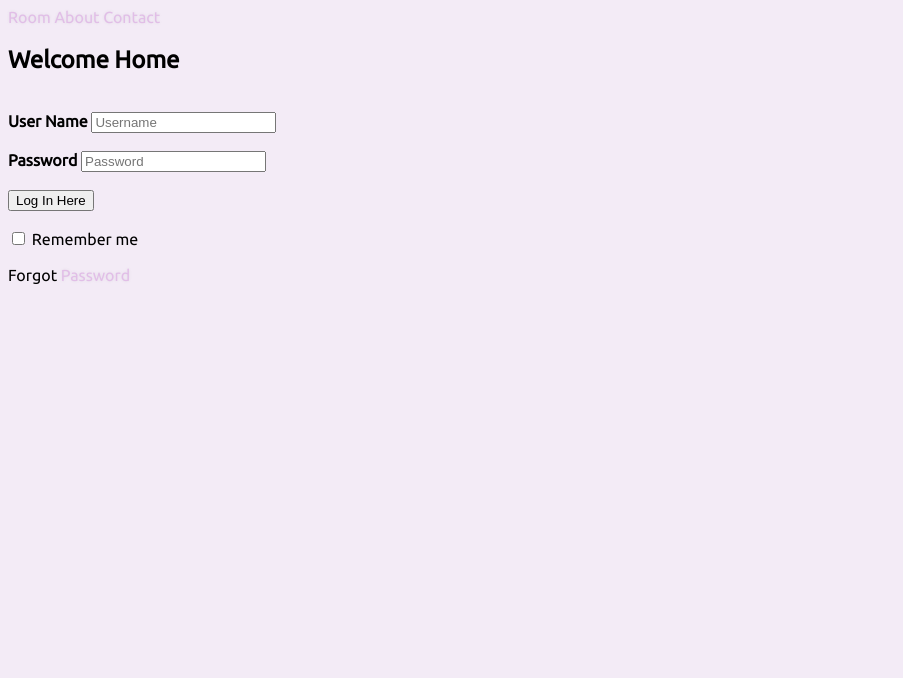
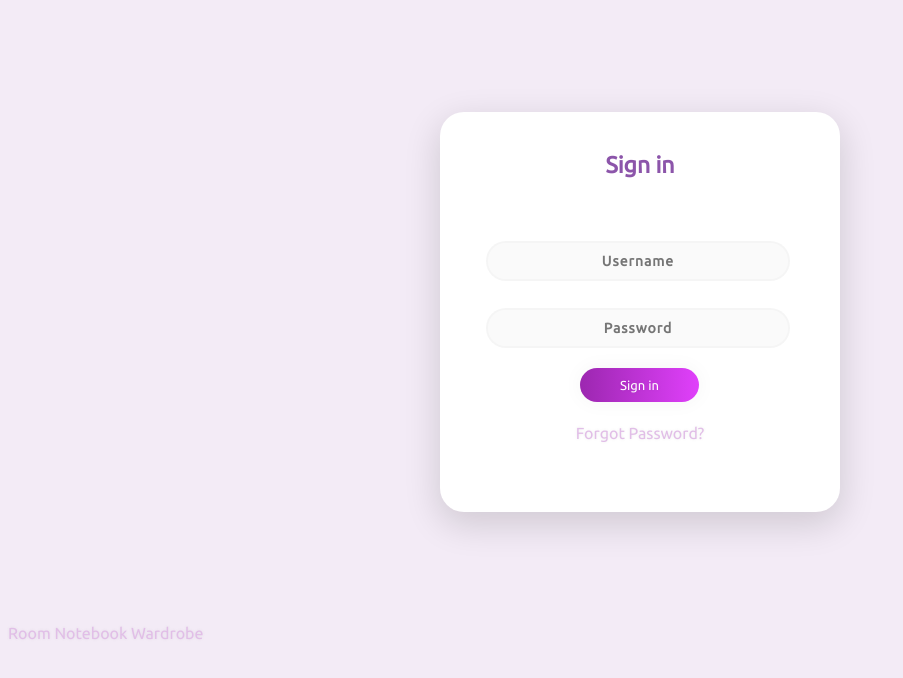
Before and after one commit to allysontrinh/326-Final-Project, a website: page src/client/index.html in a window 1280 px wide. Shown: the whole page, without its empty margins (0-903 px from the left). Drawn offline with Linux system fonts and the light colour scheme; files that its build step writes are made by us from their sources.

Commit message:
Implemented sign-in design

```diff
--- a/src/client/index.html
+++ b/src/client/index.html
@@ -3,59 +3,38 @@
 <head>
     <meta charset="UTF-8">
     <meta name="viewport" content="width=device-width, initial-scale=1.0">
-    <title>Welcome Home</title>
+    <!-- <title>Welcome Home</title> -->
+
+    <link rel="stylesheet" href="/src/client/styles/index.css">
+    <link href="https://fonts.googleapis.com/css?family=Ubuntu" rel="stylesheet">
+    <meta name="viewport" content="width=device-width, initial-scale=1" />
+    <!-- <link rel="stylesheet" href="path/to/font-awesome/css/font-awesome.min.css"> -->
+    <title>Sign in</title>
     <!-- CSS Stylesheets -->
-    <link rel="stylesheet" href="/src/client/styles/index.css">
+    <!-- <link rel="stylesheet" href="/src/client/styles/index.css"> -->
     <!-- PouchDB CDN script -->
-    <script src="//cdn.jsdelivr.net/npm/pouchdb@8.0.1/dist/pouchdb.min.js"></script>
+    <script src="node_modules/pouchdb/dist/pouchdb.min.js"></script>
     <!-- JavaScript File -->
-    <script type="module" src="/src/client/scripts/index.js" defer></script>
+    <script type="module" src="./scripts/index.js" defer></script>
+
 </head>
 <body>
+    <div class="main">
+        <p class="sign" align="center">Sign in</p>
+        <form class="form1">
+          <input class="un " type="text" align="center" placeholder="Username">
+          <input class="pass" type="password" align="center" placeholder="Password">
+          <a class="submit" align="center">Sign in</a>
+          <p class="forgot" align="center"><a href="#">Forgot Password?</p>
+
+
+        </div>
     <header>
         <nav>
             <a href="room.html">Room</a>
-            <a href="notebook.html">About</a>
-            <a href="wardrobe.html">Contact</a>
+            <a href="notebook.html">Notebook</a>
+            <a href="wardrobe.html">Wardrobe</a>
         </nav>
     </header>
 </body>
 </html>
-
-<html>
-
-<head>
-  <link rel="stylesheet" href="src/client/styles/index.css">
-  <link href="https://fonts.googleapis.com/css?family=Ubuntu" rel="stylesheet">
-
-  <title>Sign in</title>
-</head>
-
-<body>
-        </head>
-        <body>
-            <h2>Welcome Home</h2><br>
-            <div class="login">
-            <form id="login" method="get" action="login.php">
-                <label><b>User Name
-                </b>
-                </label>
-                <input type="text" name="Uname" id="Uname" placeholder="Username">
-                <br><br>
-                <label><b>Password
-                </b>
-                </label>
-                <input type="Password" name="Pass" id="Pass" placeholder="Password">
-                <br><br>
-                <input type="button" name="log" id="log" value="Log In Here">
-                <br><br>
-                <input type="checkbox" id="check">
-                <span>Remember me</span>
-                <br><br>
-                Forgot <a href="#">Password</a>
-            </form>
-    </div>
-
-</body>
-
-</html>
--- a/src/client/styles/index.css
+++ b/src/client/styles/index.css
@@ -101,4 +101,5 @@ a {
 @media (max-width: 600px) {
     .main {
         border-radius: 0px;
+    }
 }
```
